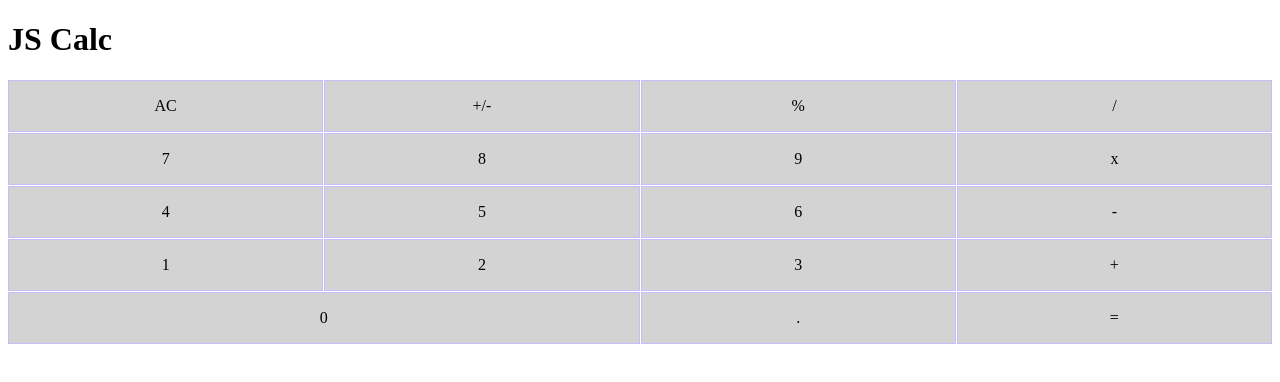
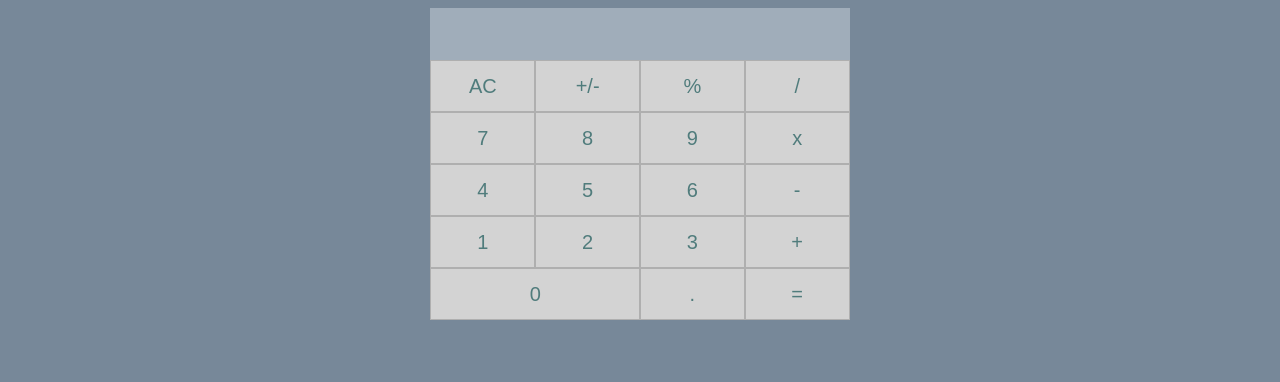
Before and after one commit to seanmooretechwriter/js-calc, a plain HTML site: page index.html in a window 1280 px wide. Drawn offline with Linux system fonts and the light colour scheme.

Commit message:
Continued development of func and UI
Continue building out the user interface and app functionality.

```diff
--- a/css/main.css
+++ b/css/main.css
@@ -1,18 +1,40 @@
+body {
+  background-color: lightslategrey;
+  padding-left: 33%;
+  padding-right: 33%;
+}
+
 .container {
   display: grid;
   grid-template-columns: repeat(4, 1fr);
-  grid-gap: 1px;
+  /*grid-gap: 1px;*/
+  border-style: none;
 }
 
 .cell {
   display: flex;
   align-items: center;
   justify-content: center;
-  border: 1px solid rgb(202, 187, 251);
+  border: 1px solid;
+  border-color: rgb(175, 175, 175);
+  border-style: solid;
   height: 50px;
   background-color: lightgrey;
+  color: rgb(80, 124, 124);
+  font-family: Arial, Helvetica, sans-serif;
+  font-size: 20px;
 }
 
 .cell.bottom-left {
   grid-column: span 2;
 }
+
+#currentValue {
+  width: 100%;
+  background: none;
+  border-style: none;
+  font-size: 45px;
+  color: darkslategrey;
+  background-color: rgb(160, 173, 186);
+  font-family: Arial, Helvetica, sans-serif;
+}
--- a/index.html
+++ b/index.html
@@ -1,13 +1,13 @@
 <!DOCTYPE html>
 <html>
   <head>
-    <title>Hello World Page</title>
+    <title>:: JS CALC ::</title>
     <script src="js/main.js"></script>
     <link rel="stylesheet" href="css/main.css" />
   </head>
   <body>
-    <h1>JS Calc</h1>
-    <div id="currentValue"></div>
+    <div id="currentValue">&nbsp;</div>
+
     <div class="container">
       <div class="cell">AC</div>
       <div class="cell">+/-</div>
--- a/js/main.js
+++ b/js/main.js
@@ -60,7 +60,7 @@ const buttonClicked = (button) => {
       numberButtonPressed(button)
       break
   }
-  currentValueElm.innerText = currentCalculatedValueLabel
+  currentValueElm.textContent = currentCalculatedValueLabel
 }
 
 const numberButtonPressed = (button) => {
```
